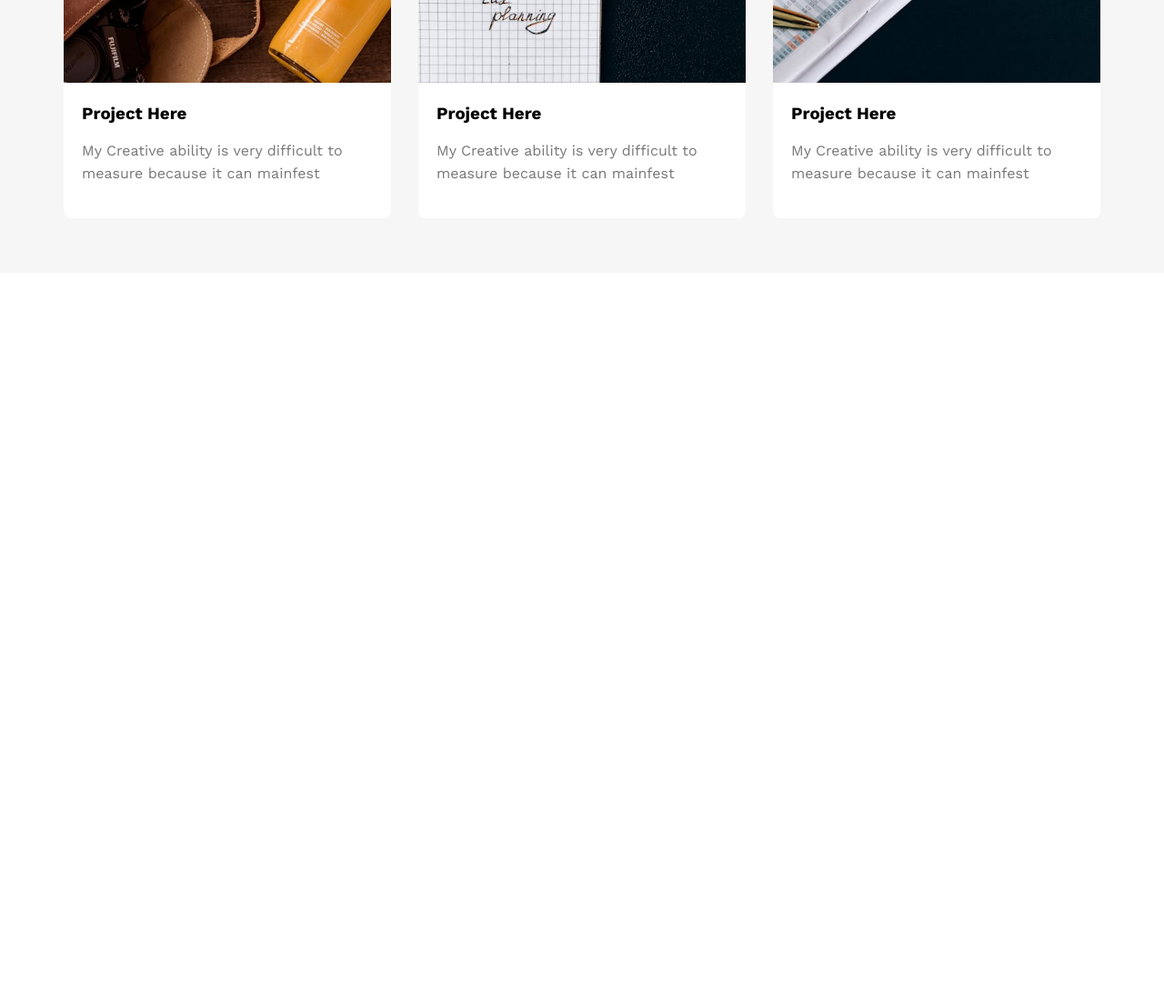
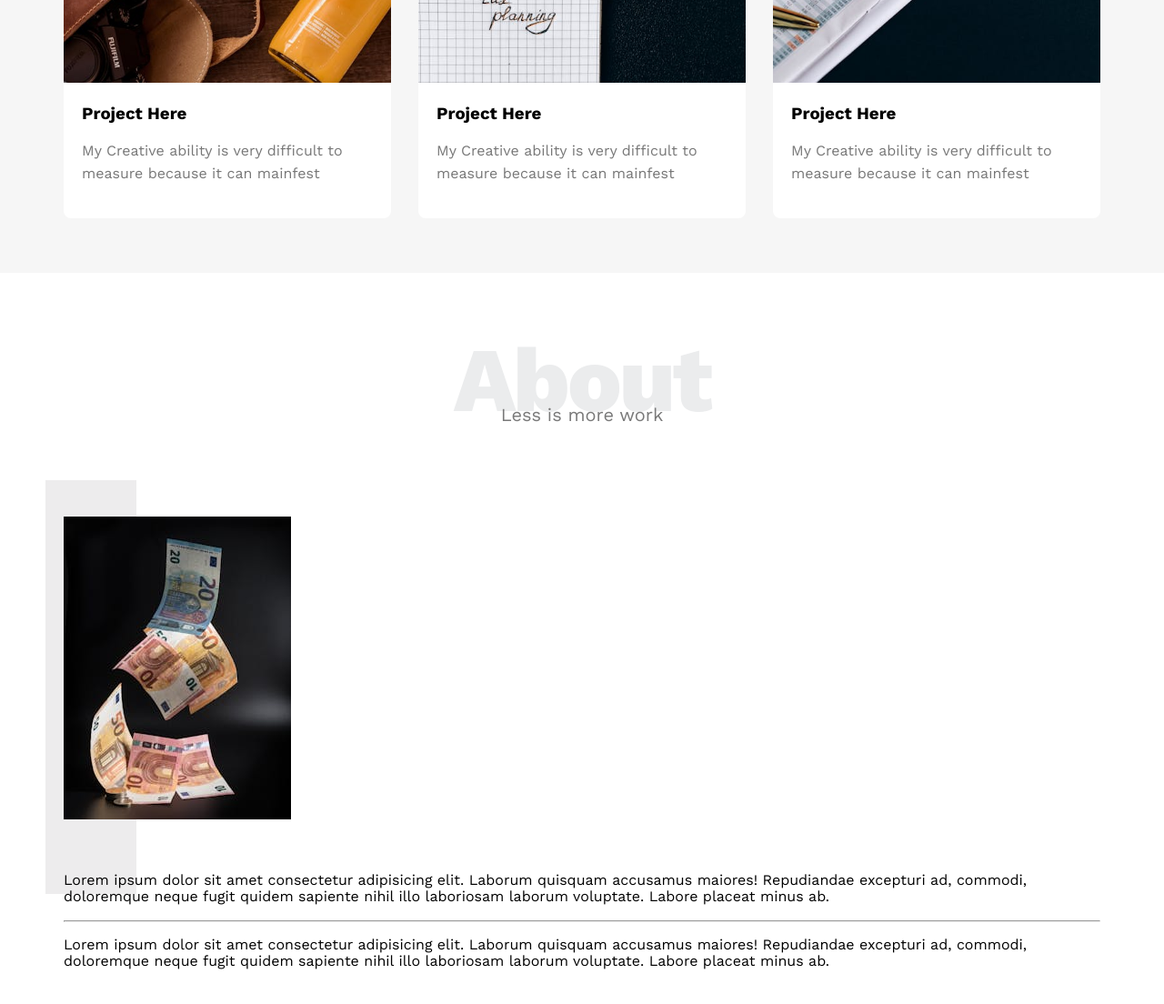
Before and after one commit to abdelrhman892/template_1_HTML-CSS, a plain HTML site: page index.html in a window 1280 px wide. Shown: the part 2414-3518 px from the top of the page at 91% size. Before the commit the page ends 2714 px from the top, so only its background shows below. Drawn offline with nearby package versions, Linux system fonts and the light colour scheme; a web font is replaced by a local one.

Commit message:
Delete some files

```diff
--- a/CSS/leon.css
+++ b/CSS/leon.css
@@ -337,3 +337,40 @@ body {
   color: #777;
   line-height: 1.6;
 }
+
+/* End Portfolio  */
+
+/* Start About  */
+
+.about {
+  padding-top: var(--section-padding);
+  padding-bottom: calc(var(--section-padding) + 60px);
+}
+
+.about .about-content {
+  margin-top: 100px;
+  display: flex;
+  flex-wrap: wrap;
+  justify-content: space-between;
+}
+
+.about .about-content .image {
+  position: relative;
+  width: 250px;
+  height: 375px;
+}
+
+.about .about-content .image::before {
+  content: "";
+  position: absolute;
+  background-color: #edeced;
+  width: 100px;
+  height: calc(100% + 80px);
+  top: -40px;
+  left: -20px;
+  z-index: -1;
+}
+
+.about .about-content .image::after {
+  content: "";
+}
--- a/index.html
+++ b/index.html
@@ -135,5 +135,24 @@
         </div>
     </div>
 
+    <div class="about">
+        <div class="container">
+            <h2 class="special-heading">About</h2>
+            <p>Less is more work</p>
+            <div class="about-content">
+                <div class="image">
+                    <img src="image/about.jpg" alt="">
+                </div>
+                <div class="text">
+                    <p>Lorem ipsum dolor sit amet consectetur adipisicing elit. Laborum quisquam accusamus maiores! Repudiandae excepturi ad, commodi,
+                         doloremque neque fugit quidem sapiente nihil illo laboriosam laborum voluptate. Labore placeat minus ab.</p>
+                    <hr>
+                    <p>Lorem ipsum dolor sit amet consectetur adipisicing elit. Laborum quisquam accusamus maiores! Repudiandae excepturi ad, commodi,
+                         doloremque neque fugit quidem sapiente nihil illo laboriosam laborum voluptate. Labore placeat minus ab.</p>
+                </div>
+            </div>
+        </div>
+    </div>
+
 </body>
 </html>
```
Also changed, not shown: image/about.jpg (added), webfonts/fa-brands-400.ttf (deleted), webfonts/fa-brands-400.woff2 (deleted), webfonts/fa-regular-400.ttf (deleted), webfonts/fa-regular-400.woff2 (deleted), webfonts/fa-solid-900.ttf (deleted), webfonts/fa-solid-900.woff2 (deleted), webfonts/fa-v4compatibility.ttf (deleted), webfonts/fa-v4compatibility.woff2 (deleted).
